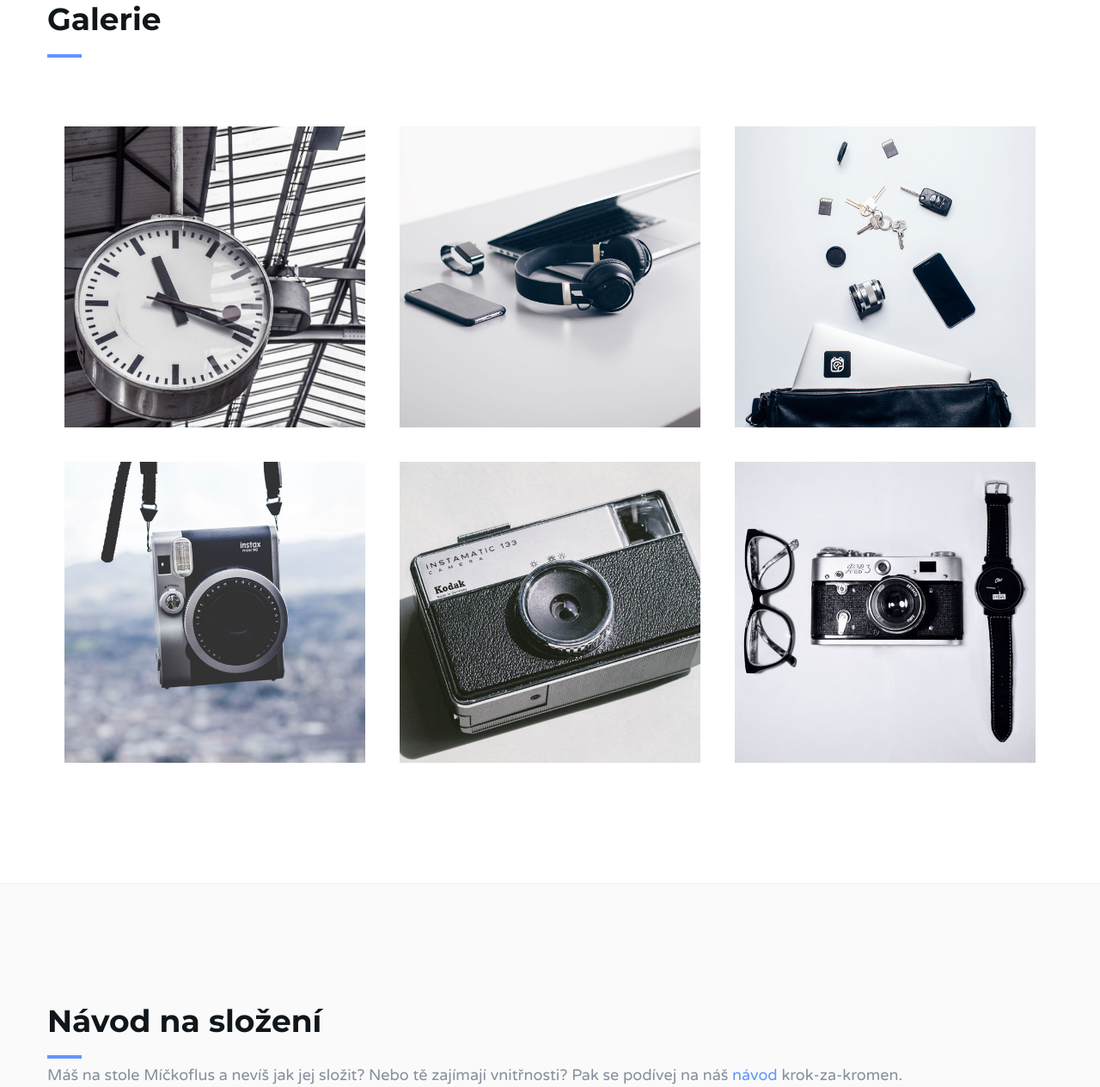
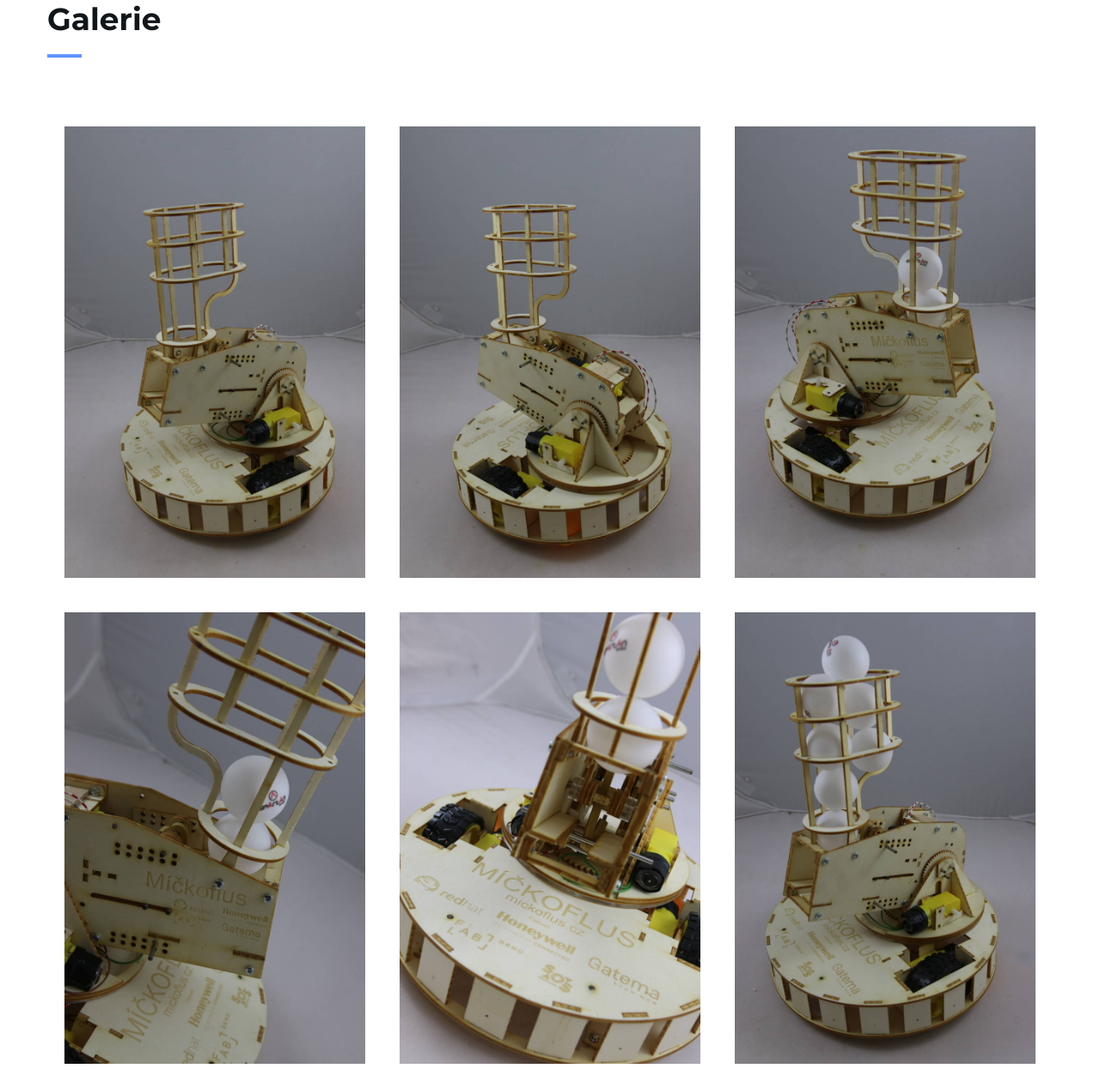
Before and after one commit to RoboticsBrno/mickoflus.cz, a plain HTML site: page index.html in a window 1280 px wide. Shown: the part 3086-4350 px from the top of the page at 86% size. Drawn offline with Linux system fonts and the light colour scheme.

Commit message:
Add míčkoflusu gallery

```diff
--- a/index.html
+++ b/index.html
@@ -227,38 +227,38 @@
 				</div>
 
 				<div class="col-md-4 col-xs-6 work">
-					<a class="lightbox" href="./img/work1.jpg">
-						<img class="img-responsive" src="./img/work1.jpg" alt="">
+					<a class="lightbox" href="./img/photo_1.jpg">
+						<img class="img-responsive" src="./img/photo_1.jpg" alt="">
 					</a>
 				</div>
 
 				<div class="col-md-4 col-xs-6 work">
-					<a class="lightbox" href="./img/work2.jpg">
-						<img class="img-responsive" src="./img/work2.jpg" alt="">
+					<a class="lightbox" href="./img/photo_2.jpg">
+						<img class="img-responsive" src="./img/photo_2.jpg" alt="">
 					</a>
 				</div>
 
 				<div class="col-md-4 col-xs-6 work">
-					<a class="lightbox" href="./img/work3.jpg">
-						<img class="img-responsive" src="./img/work3.jpg" alt="">
+					<a class="lightbox" href="./img/photo_3.jpg">
+						<img class="img-responsive" src="./img/photo_3.jpg" alt="">
 					</a>
 				</div>
 
 				<div class="col-md-4 col-xs-6 work">
-					<a class="lightbox" href="./img/work4.jpg">
-						<img class="img-responsive" src="./img/work4.jpg" alt="">
+					<a class="lightbox" href="./img/photo_4.jpg">
+						<img class="img-responsive" src="./img/photo_4.jpg" alt="">
 					</a>
 				</div>
 
 				<div class="col-md-4 col-xs-6 work">
-					<a class="lightbox" href="./img/work5.jpg">
-						<img class="img-responsive" src="./img/work5.jpg" alt="">
+					<a class="lightbox" href="./img/photo_5.jpg">
+						<img class="img-responsive" src="./img/photo_5.jpg" alt="">
 					</a>
 				</div>
 
 				<div class="col-md-4 col-xs-6 work">
-					<a class="lightbox" href="./img/work6.jpg">
-						<img class="img-responsive" src="./img/work6.jpg" alt="">
+					<a class="lightbox" href="./img/photo_6.jpg">
+						<img class="img-responsive" src="./img/photo_6.jpg" alt="">
 					</a>
 				</div>
 			</div>
```
Also changed, not shown: img/photo_1.jpg (added), img/photo_2.jpg (added), img/photo_3.jpg (added), img/photo_4.jpg (added), img/photo_5.jpg (added), img/photo_6.jpg (added), img/photo_7.jpg (added), img/work1.jpg (deleted), img/work2.jpg (deleted), img/work3.jpg (deleted), img/work4.jpg (deleted), img/work5.jpg (deleted), img/work6.jpg (deleted).
